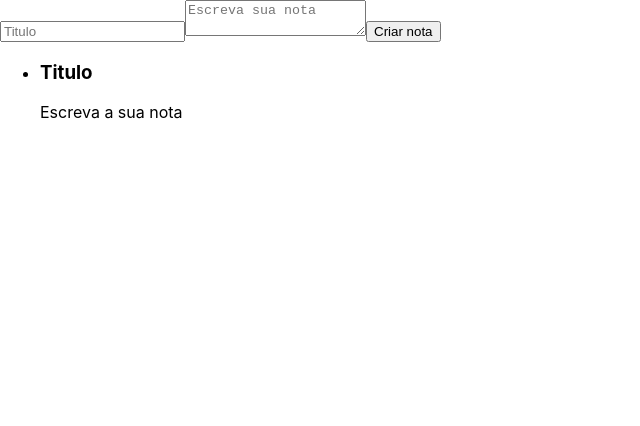
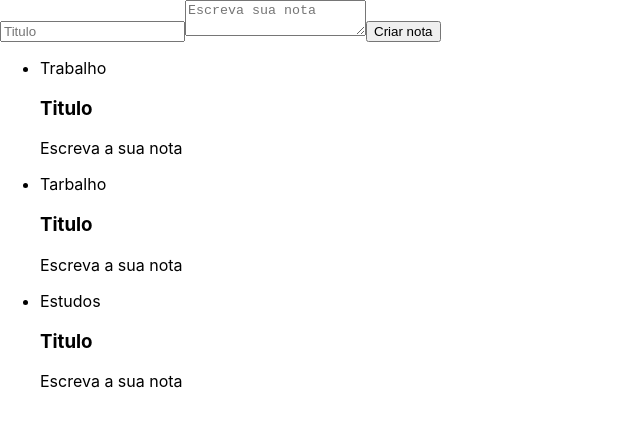
Before and after one commit to gualterapple/React---ceep, a React (Create React App) app: page / in a window 1280 px wide. Shown: the top 426 px of the page, without its empty margins (0-640 px from the left). Built offline with nearby package versions, Linux system fonts and the light colour scheme.

Commit message:
Usando Javascript no jsx

```diff
--- a/src/App.js
+++ b/src/App.js
@@ -1,17 +1,17 @@
 import "./App.css";
-import { ListaDeNotas } from "./components/ListaDeNotas";
+import  ListaDeNotas  from "./components/ListaDeNotas";
+import  FormularioCadastro  from "./components/FormularioCadastro";
+import { Component } from 'react';
 
-function App() {
-  return (
-    <section>
-      <form>
-        <input type="text" placeholder="Titulo" />
-        <textarea placeholder="Escreva sua nota" />
-        <button>Criar nota</button>
-      </form>
-      <ListaDeNotas/>
-    </section>
-  );
+class App extends Component {
+  render(){
+    return (
+      <section>
+        <FormularioCadastro />
+        <ListaDeNotas />
+      </section>
+    );
+  }
 }
 
 export default App;
--- /dev/null
+++ b/src/components/CardNota.jsx
@@ -0,0 +1,15 @@
+import React, { Component } from "react";
+class CardNota extends Component {
+  render() {
+    return (
+      <section>
+        <header>
+          <h1>Titulo</h1>
+        </header>
+        <p>Escreva a sua nota</p>
+      </section>
+    );
+  }
+}
+
+export default CardNota;
--- /dev/null
+++ b/src/components/FormularioCadastro.jsx
@@ -0,0 +1,15 @@
+import React, { Component } from "react";
+
+class FormularioCadastro extends Component {
+  render() {
+    return (
+      <form>
+        <input type="text" placeholder="Titulo" />
+        <textarea placeholder="Escreva sua nota" />
+        <button>Criar nota</button>
+      </form>
+    );
+  }
+}
+
+export default FormularioCadastro;
--- a/src/components/ListaDeNotas.jsx
+++ b/src/components/ListaDeNotas.jsx
@@ -1,18 +1,21 @@
 import React, { Component } from "react";
+import CardNota from "./CardNota";
 
-export class ListaDeNotas extends Component {
+class ListaDeNotas extends Component {
   render() {
     return (
       <ul>
-        <li>
-          <section>
-            <header>
-              <h1>Titulo</h1>
-            </header>
-            <p>Escreva a sua nota</p>
-          </section>
-        </li>
+          {Array.of("Trabalho", "Tarbalho", "Estudos").map((categoria) => {
+              return(
+                <li>
+                <div>{categoria}</div>
+                <CardNota/>
+                </li>
+              );
+          })}
       </ul>
     );
   }
 }
+
+export default ListaDeNotas;
```
